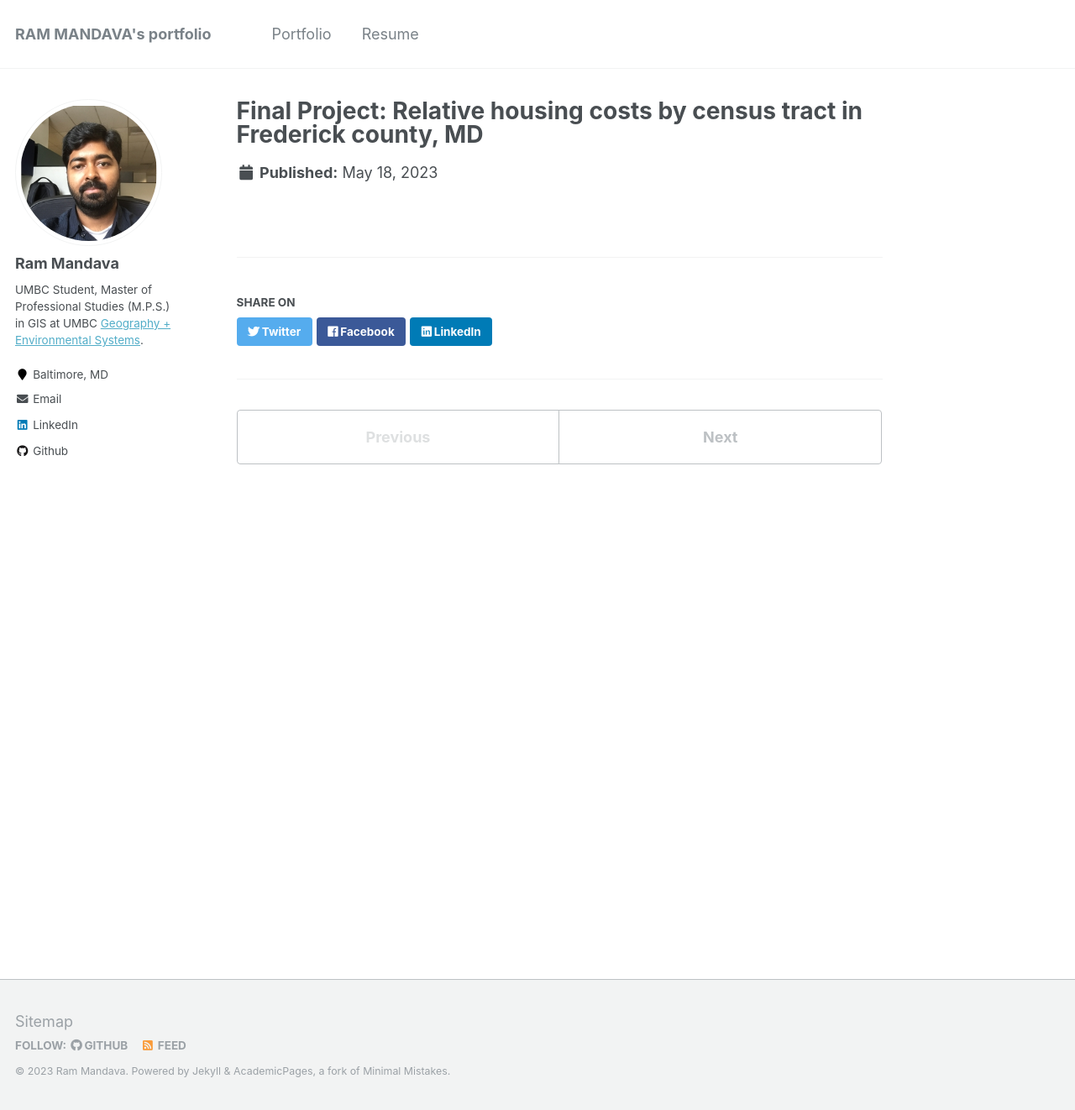
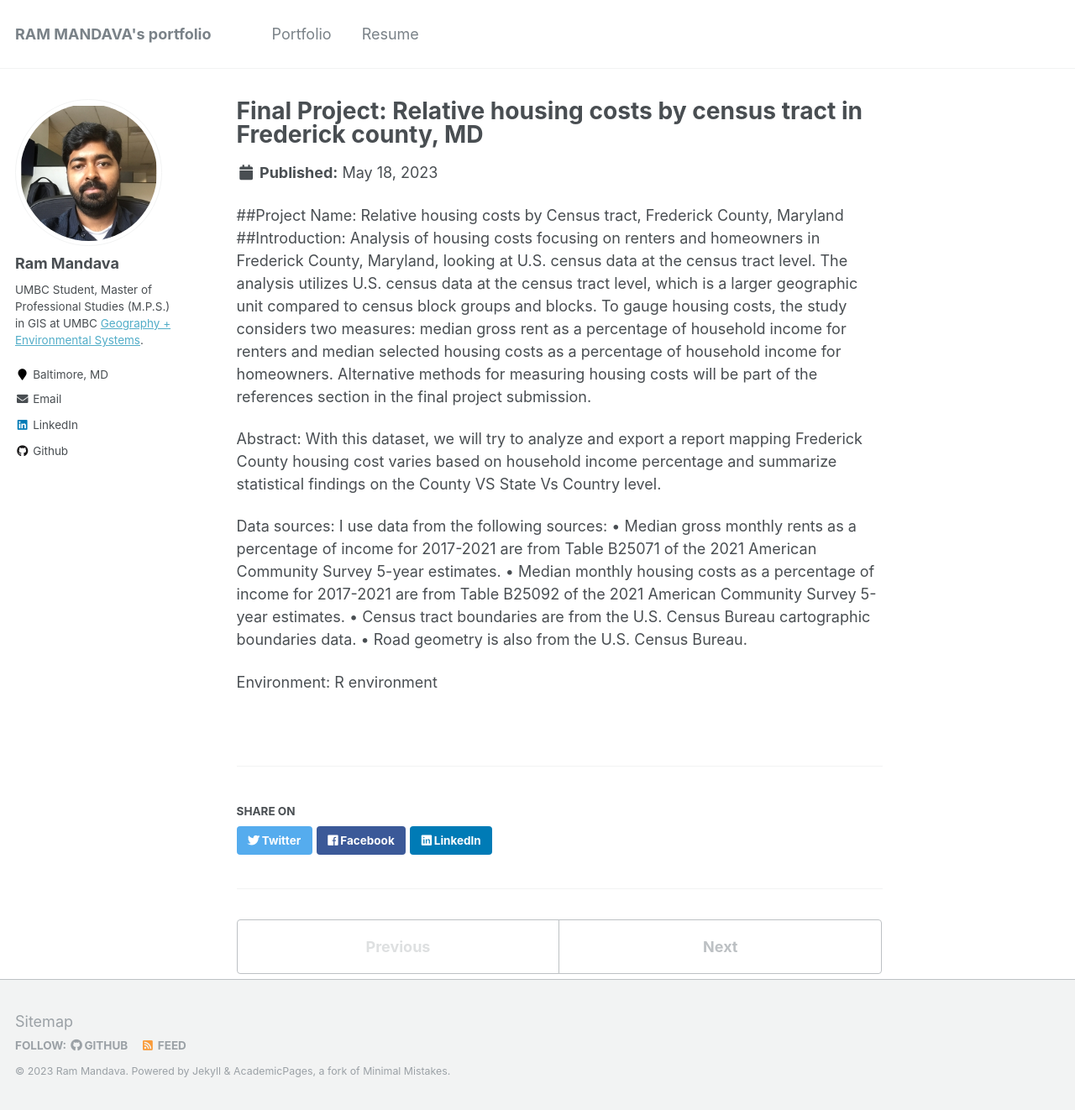
Before and after one commit to mandavaram/mandavaram.github.io, a Jekyll site: the page built from _portfolio/portfolio-1.md, in a window 1280 px wide and 1322 px high. Shown: the whole window at 84% size. Built offline with Jekyll 4.4.1, drawn with Linux system fonts in a browser that asks for light colours.

Commit message:
Update portfolio-1.md

```diff
--- a/_portfolio/portfolio-1.md
+++ b/_portfolio/portfolio-1.md
@@ -3,3 +3,19 @@ title: "Final Project: Relative housing costs by census tract in Frederick count
 excerpt: "Final project work: <br/><img src='/images/Howard_County_Asian_map.png'>"
 collection: portfolio
 ---
+
+##Project Name: Relative housing costs by Census tract, Frederick County, Maryland
+##Introduction:
+Analysis of housing costs focusing on renters and homeowners in Frederick County, Maryland, looking at U.S. census data at the census tract level.
+The analysis utilizes U.S. census data at the census tract level, which is a larger geographic unit compared to census block groups and blocks. To gauge housing costs, the study considers two measures: median gross rent as a percentage of household income for renters and median selected housing costs as a percentage of household income for homeowners. Alternative methods for measuring housing costs will be part of the references section in the final project submission.
+
+Abstract: With this dataset, we will try to analyze and export a report mapping Frederick County housing cost varies based on household income percentage and summarize statistical findings on the County VS State Vs Country level.
+
+Data sources:
+I use data from the following sources:
+•	Median gross monthly rents as a percentage of income for 2017-2021 are from Table B25071 of the 2021 American Community Survey 5-year estimates.
+•	Median monthly housing costs as a percentage of income for 2017-2021 are from Table B25092 of the 2021 American Community Survey 5-year estimates.
+•	Census tract boundaries are from the U.S. Census Bureau cartographic boundaries data.
+•	Road geometry is also from the U.S. Census Bureau.
+
+Environment: R environment
```
